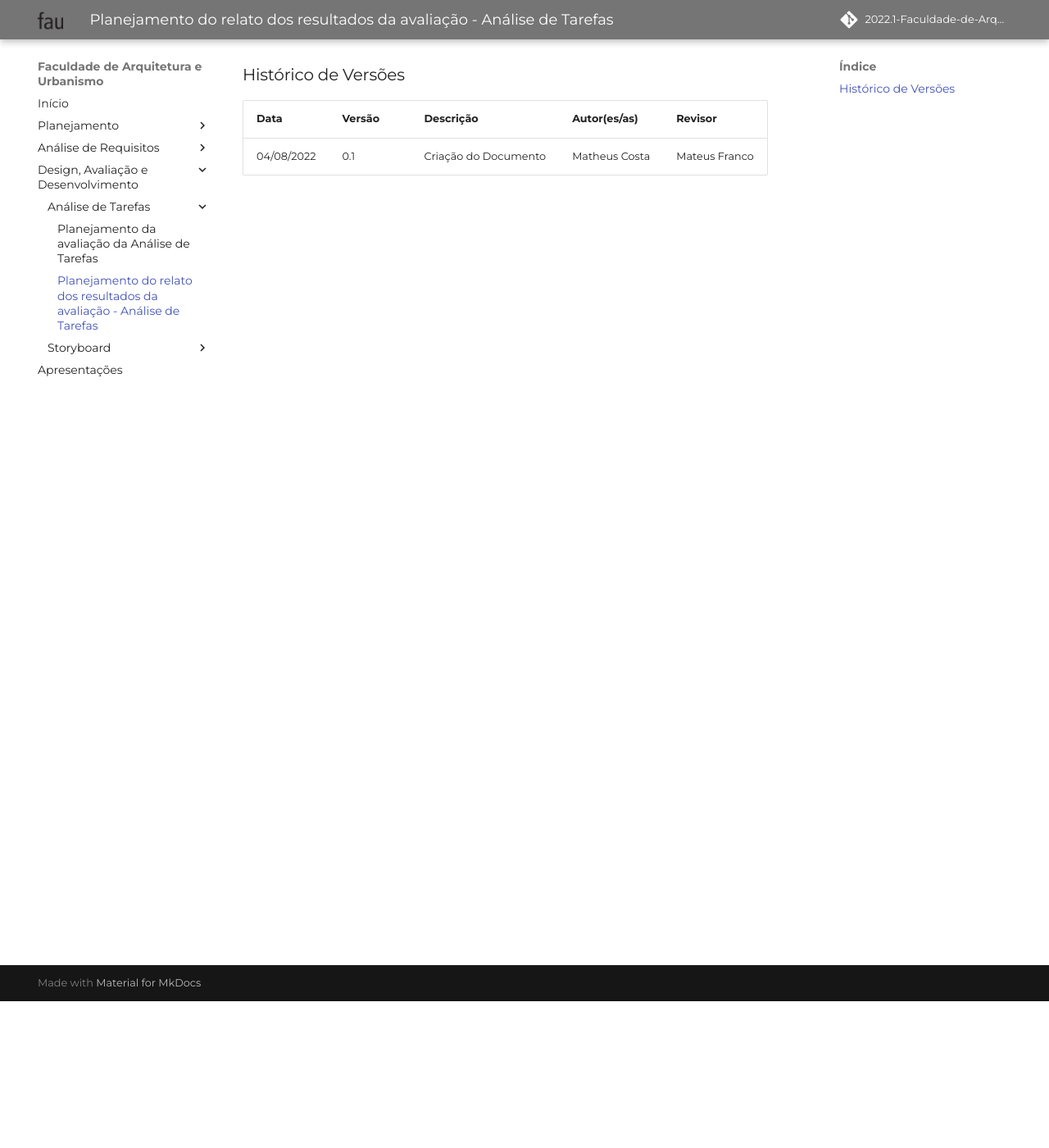
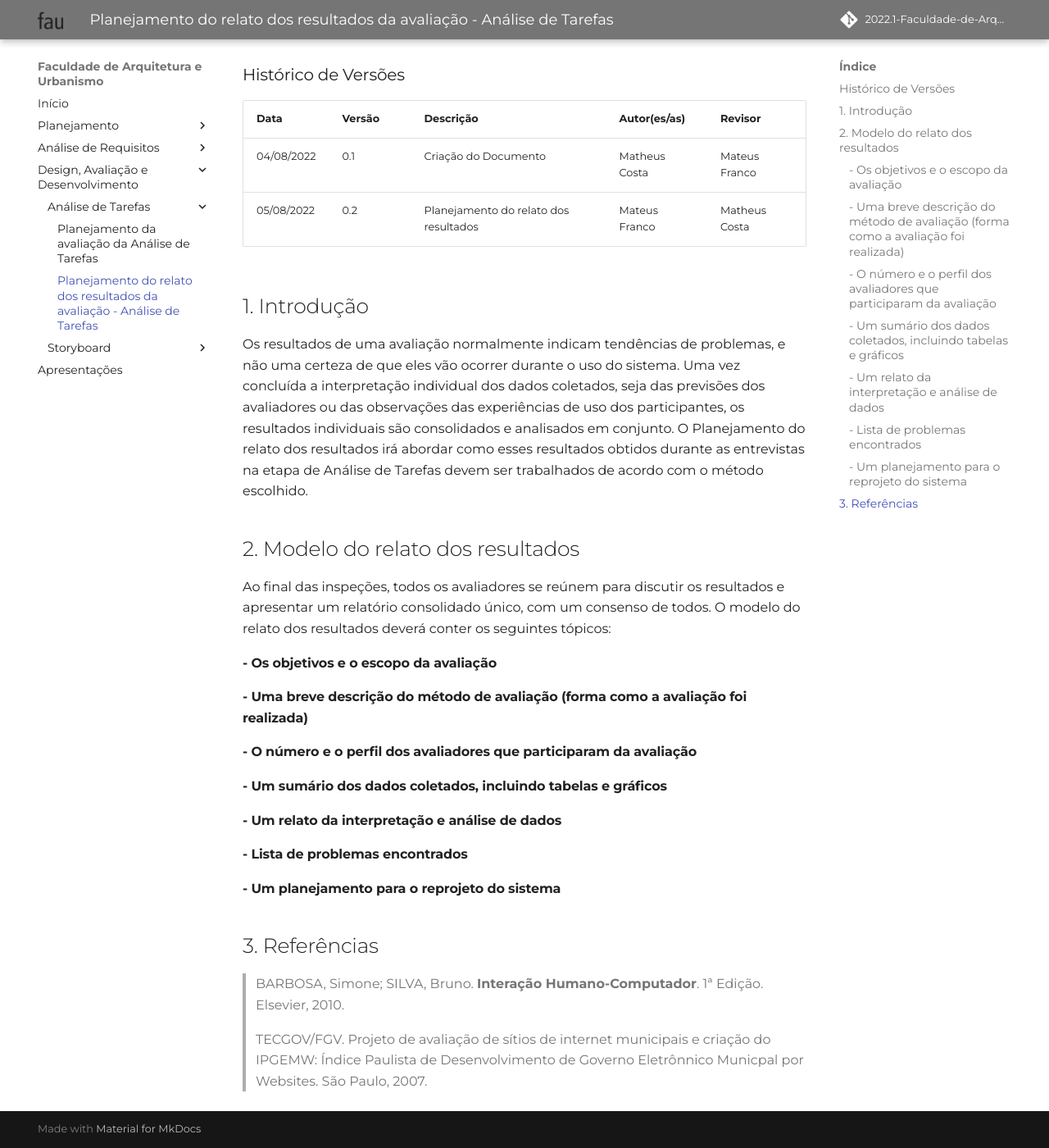
Before and after one commit to Mateusvff/2022.1-Faculdade-de-Arquitetura-e-Urbanismo, an MkDocs documentation site: the page built from docs/designAvalEDesenv/analiseTarefas/planej-relato-result-analise-tarefas.md, in a window 1280 px wide and 1400 px high, scrolled down 179 px. Shown: the whole window at 82% size. Built offline with MkDocs 1.6.1 and Material for MkDocs 9.7.7, drawn with Linux system fonts in a browser that asks for light colours; some web fonts are replaced; comment, search, counter and statistics services are not loaded.

Commit message:
📝 (#39): Planejamento do relato dos resultados

```diff
--- a/docs/designAvalEDesenv/analiseTarefas/planej-relato-result-analise-tarefas.md
+++ b/docs/designAvalEDesenv/analiseTarefas/planej-relato-result-analise-tarefas.md
@@ -6,3 +6,25 @@
 **Data** | **Versão** | **Descrição** | **Autor(es/as)** | **Revisor** |
 --- | --- | --- | --- | --- |
 04/08/2022 | 0.1 | Criação do Documento | Matheus Costa | Mateus Franco
+05/08/2022 | 0.2 | Planejamento do relato dos resultados|  Mateus Franco | Matheus Costa
+
+## 1. Introdução
+Os resultados de uma avaliação normalmente indicam tendências de problemas, e não uma certeza de que eles vão ocorrer durante o uso do sistema. Uma vez concluída a interpretação individual dos dados coletados, seja das previsões dos avaliadores ou das observações das experiências de uso dos participantes, os resultados individuais são consolidados e analisados em conjunto.
+O Planejamento do relato dos resultados irá abordar como esses resultados obtidos durante as entrevistas na etapa de Análise de Tarefas devem ser trabalhados de acordo com o método escolhido.
+
+## 2. Modelo do relato dos resultados
+Ao final das inspeções, todos os avaliadores se reúnem para discutir os resultados e apresentar um relatório consolidado único, com um consenso de todos. O modelo do relato dos resultados deverá conter os seguintes tópicos:
+
+#### - Os objetivos e o escopo da avaliação
+#### - Uma breve descrição do método de avaliação (forma como a avaliação foi realizada)
+#### - O número e o perfil dos avaliadores que participaram da avaliação
+#### - Um sumário dos dados coletados, incluindo tabelas e gráficos
+#### - Um relato da interpretação e análise de dados
+#### - Lista de problemas encontrados
+#### - Um planejamento para o reprojeto do sistema
+
+## 3. Referências
+
+> BARBOSA, Simone; SILVA, Bruno. **Interação Humano-Computador**. 1ª Edição. Elsevier, 2010.
+
+> TECGOV/FGV. Projeto de avaliação de sítios de internet municipais e criação do IPGEMW: Índice Paulista de Desenvolvimento de Governo Eletrônnico Municpal por Websites. São Paulo, 2007.
```
